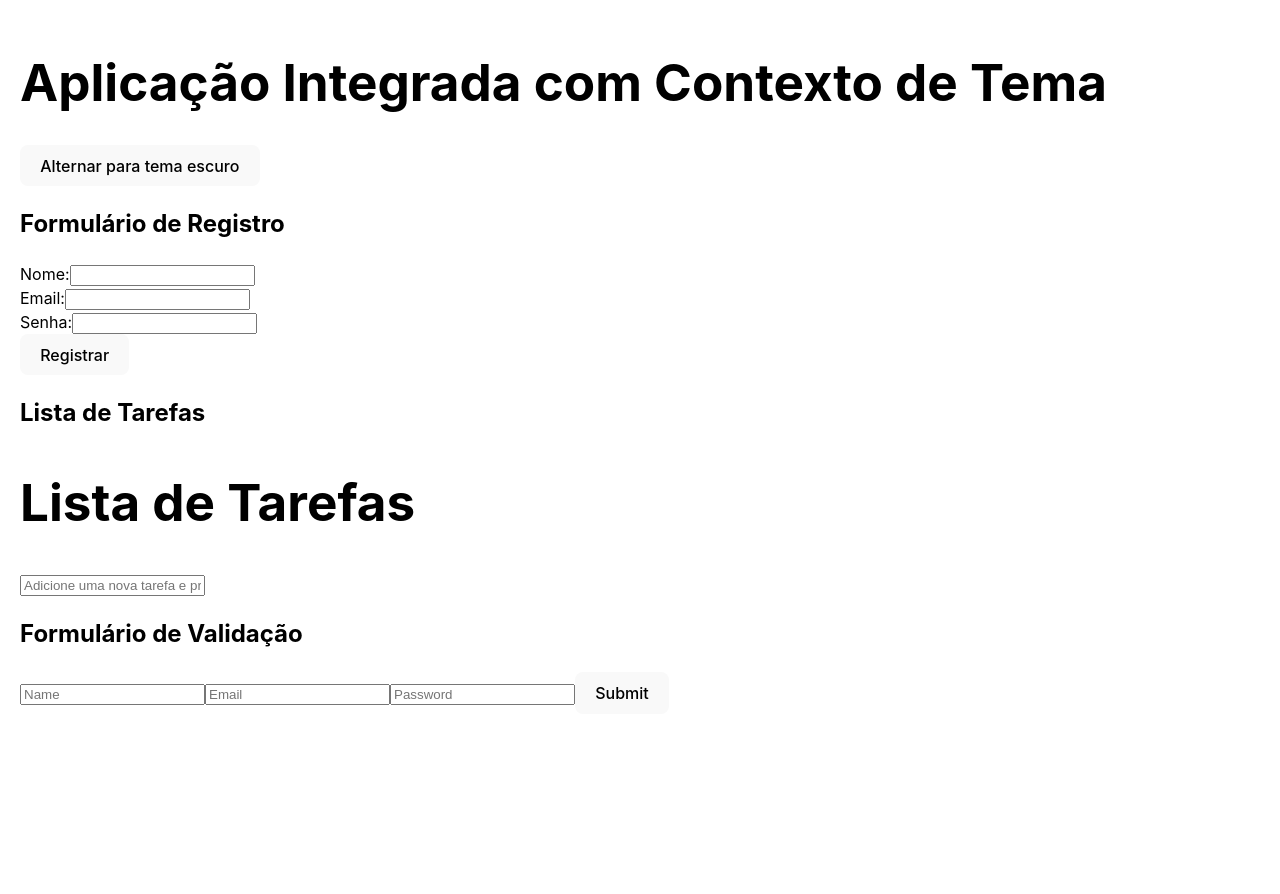
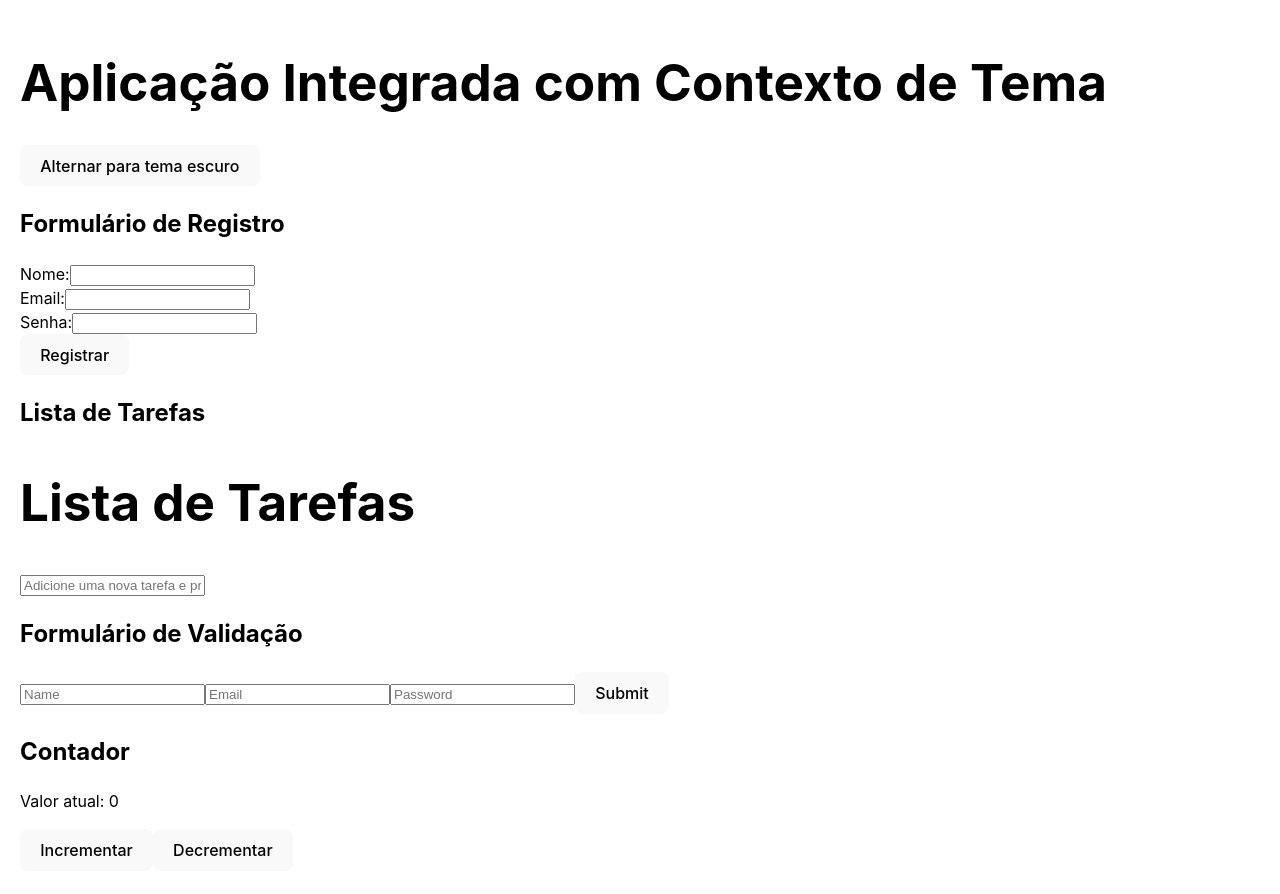
Before and after one commit to LivsDev/FMT_M03_S02, a React (Vite) app in the folder Ex.M3S02/: page / in a window 1280 px wide. Shown: the top 894 px of the page. Before the commit the page ends 840 px from the top, so only its background shows below. Built offline with nearby package versions, Linux system fonts and the light colour scheme.

Commit message:
Estrutura para contador exercício 05

```diff
--- a/Ex.M3S02/src/App.jsx
+++ b/Ex.M3S02/src/App.jsx
@@ -5,6 +5,8 @@ import TaskList from './TaskList';                          // Importa o compone
 import RegisterForm from './RegisterForm';                  // Importa o componente do formulário de registro
 import { FormProvider } from './FormContext.jsx';
 import ValidationForm from './ValidationForm.jsx';            // Importa o formulário com validação
+import Counter from './Counter';
+
 
 function App() {
   // Componente raiz que envolve tudo com o ThemeProvider
@@ -31,18 +33,30 @@ function AppContent() {
   return (
     <div className="App" style={appStyle}>
       <h1>Aplicação Integrada com Contexto de Tema</h1>
-      <ThemeToggle />
+      <ThemeToggle /> {/* Componente para o usuário poder alternar entre temas claro e escuro */}
+
+        {/* Seção para o formulário de registro */}
       <section style={{ margin: '20px 0' }}>
         <h2>Formulário de Registro</h2>
         <RegisterForm />
       </section>
+
+{/* Seção para a lista de tarefas */}
       <section style={{ margin: '20px 0' }}>
         <h2>Lista de Tarefas</h2>
         <TaskList />
       </section>
+
+       {/* Seção para o formulário de validação */}
       <section style={{ margin: '20px 0' }}>
         <h2>Formulário de Validação</h2>
         <ValidationForm />
+      </section>
+
+  {/* Seção para o contador */}
+  <section style={{ margin: '20px 0' }}>
+        <h2>Contador</h2>
+        <Counter />  {/* Adiciona o componente Counter */}
       </section>
     </div>
   );
--- /dev/null
+++ b/Ex.M3S02/src/Counter.jsx
@@ -0,0 +1,20 @@
+import React, { useState, useEffect } from 'react';
+
+function Counter() {
+    const [count, setCount] = useState(0); // Inicializa o contador com zero
+
+    useEffect(() => {
+        document.title = `Contagem: ${count}`; // Atualiza o título da página com o valor do contador
+    }, [count]); // Esse efeito colateral só será executado quando `count` mudar
+
+    return (
+        <div>
+            <h2></h2>
+            <p>Valor atual: {count}</p>
+            <button onClick={() => setCount(count + 1)}>Incrementar</button>
+            <button onClick={() => setCount(count - 1)}>Decrementar</button>
+        </div>
+    );
+}
+
+export default Counter;
```
